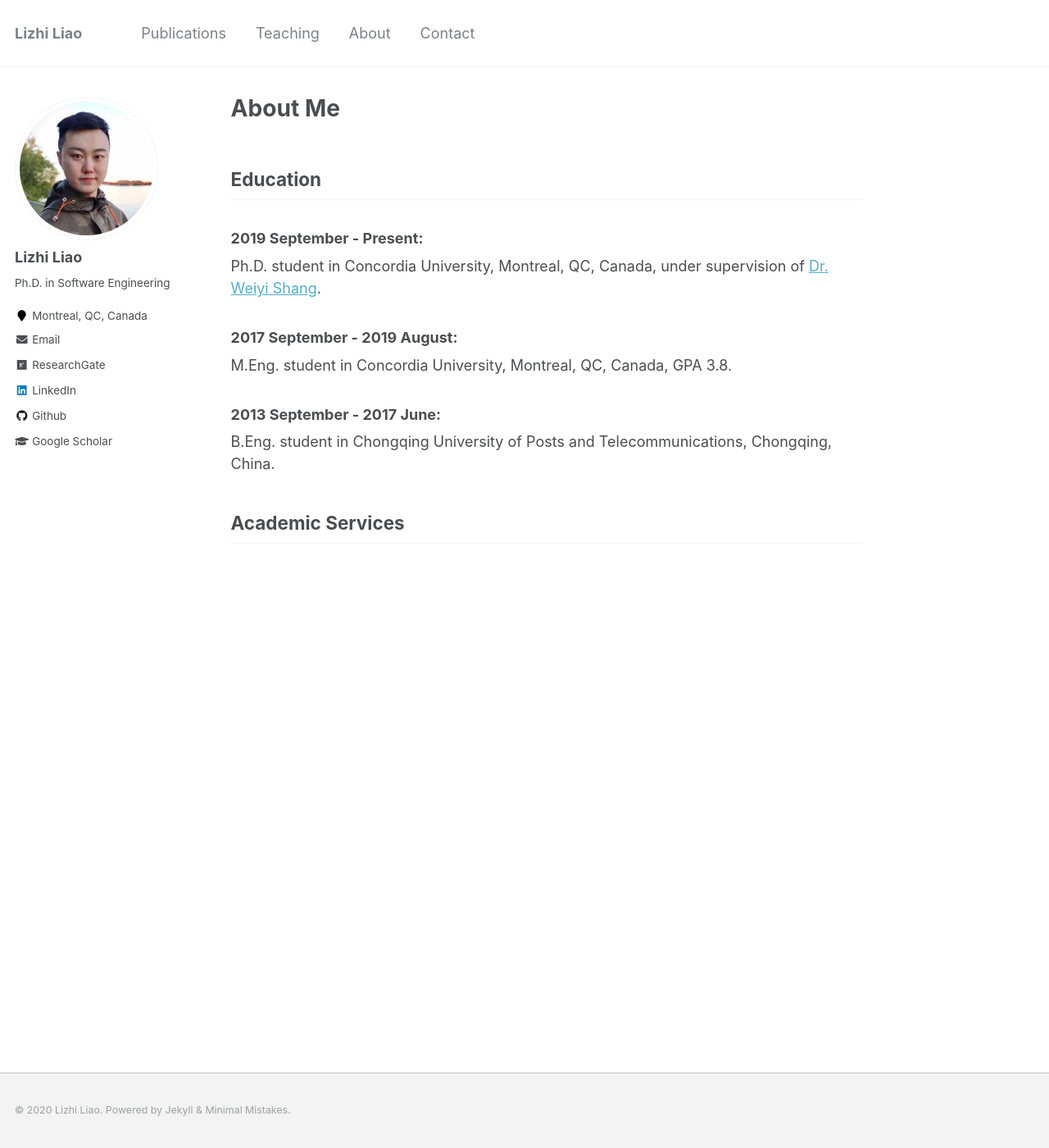
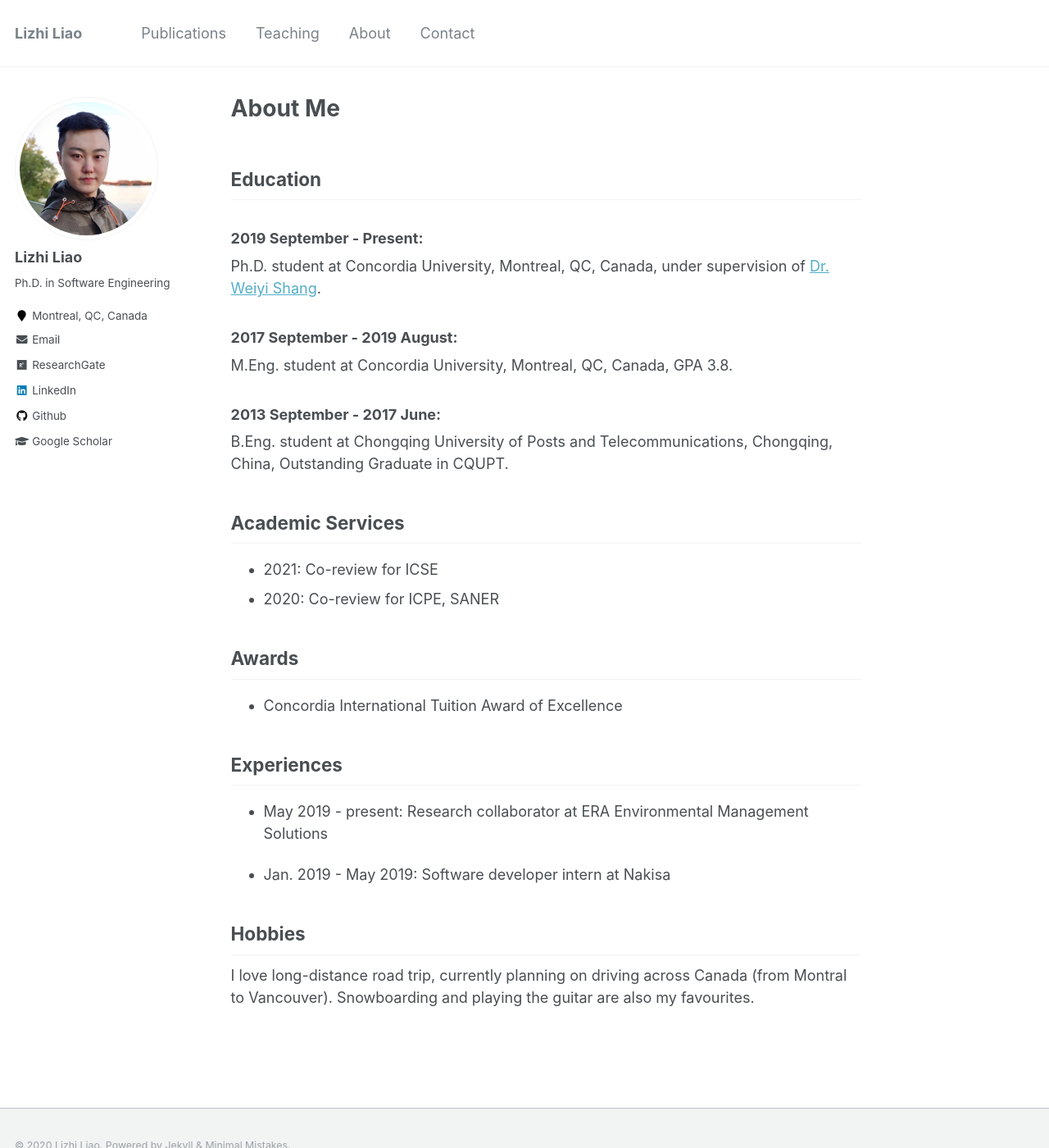
Before and after one commit to Lizhi-Liao/lizhi-liao.github.io, a Jekyll site: the page built from _pages/about.md, in a window 1280 px wide and 1400 px high. Shown: the whole window at 82% size. Built offline with Jekyll 4.4.1, drawn with Linux system fonts in a browser that asks for light colours.

Commit message:
Update experience section

```diff
--- a/_pages/about.md
+++ b/_pages/about.md
@@ -10,17 +10,18 @@ Education
 
 ### 2019 September - Present:
 
-Ph.D. student in Concordia University, Montreal, QC, Canada, under supervision of [Dr. Weiyi Shang](https://users.encs.concordia.ca/~shang/).
+Ph.D. student at Concordia University, Montreal, QC, Canada, under supervision of [Dr. Weiyi Shang](https://users.encs.concordia.ca/~shang/).
 
 ### 2017 September - 2019 August:
 
-M.Eng. student in Concordia University, Montreal, QC, Canada, GPA 3.8.
+M.Eng. student at Concordia University, Montreal, QC, Canada, GPA 3.8.
 
 ### 2013 September - 2017 June:
 
-B.Eng. student in Chongqing University of Posts and Telecommunications, Chongqing, China.
+B.Eng. student at Chongqing University of Posts and Telecommunications, Chongqing, China, Outstanding Graduate in CQUPT.
 
 <!--
+
 ## Skills
 
 - Programming Language: Java(8), JavaScript(ES6, TypeScript), Python, HTML, CSS, SQL, C
@@ -30,10 +31,21 @@ B.Eng. student in Chongqing University of Posts and Telecommunications, Chongqin
 
 ## Academic Services
 
-<!--
-Awards
++ 2021: Co-review for ICSE
++ 2020: Co-review for ICPE, SANER
 
-Experiences
 
-Hobbies
--->
+
+## Awards
+
++ Concordia International Tuition Award of Excellence
+
+## Experiences
+
++ May 2019 - present: Research collaborator at ERA Environmental Management Solutions
+
++ Jan. 2019 - May 2019: Software developer intern at Nakisa
+
+## Hobbies
+
+I love long-distance road trip, currently planning on driving across Canada (from Montral to Vancouver). Snowboarding and playing the guitar are also my favourites.
```
